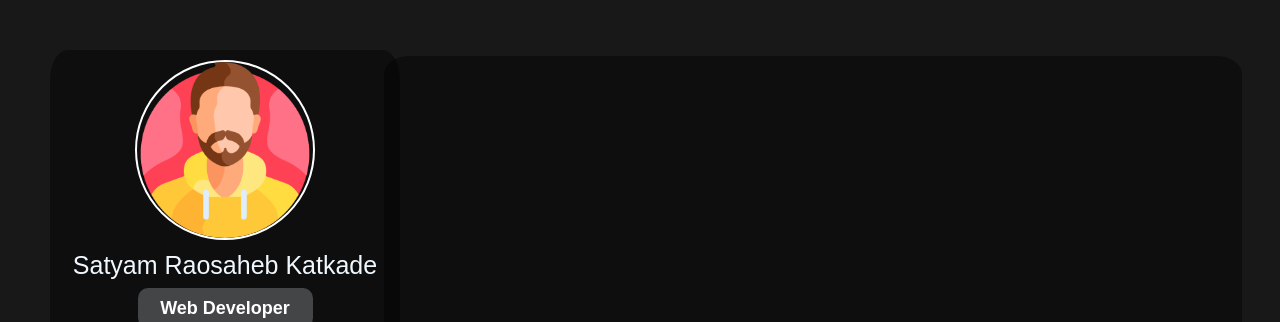
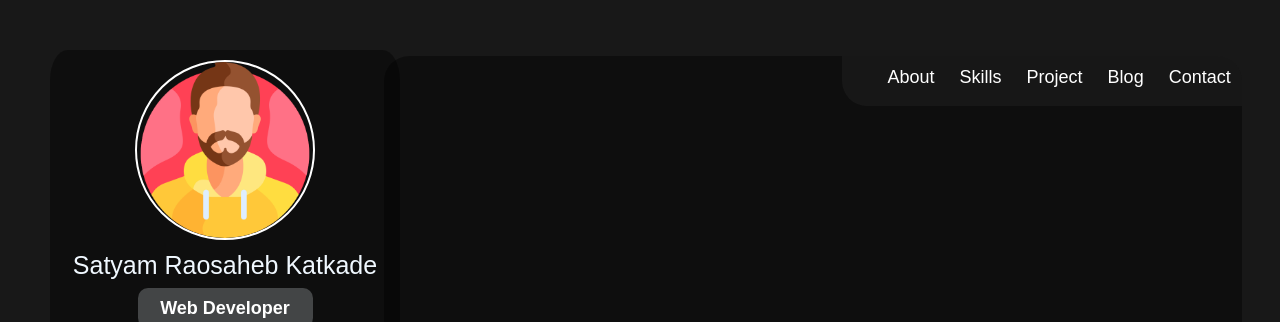
Before and after one commit to satyamrk18/Portfolio, a plain HTML site: page index.html in a window 1280 px wide. Shown: the top 322 px of the page. Drawn offline with nearby package versions, Linux system fonts and the light colour scheme.

Commit message:
navbar structure added for the desktop

```diff
--- a/css/sizing.css
+++ b/css/sizing.css
@@ -96,7 +96,9 @@ font-size:18px;
 list-style-type: none;
 padding:10px;
 }
-
+.phn-navbar{
+  display: none;
+}
 
 }
 
--- a/css/style.css
+++ b/css/style.css
@@ -177,10 +177,36 @@ body {
   position:absolute;
   top:7%;
   left:30%;
-  border-radius:3%;
+  border-radius:25px;
   z-index:2;
 }
 .phn-navbar
  {
   display: none;
  }
+ .navbar{
+height:50px;
+width:400px;
+border-radius:10px;
+background-color: rgba(69, 64, 64, 0.183);
+color:white;
+display:flex;
+align-items:center;
+justify-content:center;
+position:absolute;
+top:0px;
+right:0px;
+border-radius:0px 25px 0px 25px;
+}
+.navbar ul
+{
+  display:flex;
+  flex-direction:row;
+  gap:25px;
+ padding-right:5px;
+ }
+ .navbar li{
+  list-style:none;
+  font-size:18px;
+
+ }
--- a/index.html
+++ b/index.html
@@ -55,7 +55,19 @@
         </div>
       </div>
       <!--summery and about me-->
-      <div class="container"></div>
+      <div class="container">
+              <!--desktop navbar-->
+              <div class="navbar">
+                <ul>
+                  <li>About</li>
+                  <li>Skills</li>
+                  <li>Project</li>
+                  <li>Blog</li>
+                  <li>Contact</li>
+                </ul>
+              </div>
+
+      </div>
       <!--only for moblie information card-->
       <script>
         for (let i = 0; i < 1035; i++) {
@@ -64,6 +76,7 @@
         </script>
     </div>
 
+   <!--phone navbar-->
 <div class="phn-navbar">
 <ul>
   <li>About</li>
@@ -71,7 +84,6 @@
   <li>Project</li>
   <li>Contact</li>
 </ul>
-
 </div>
 
 
```
Also changed, not shown: requremetnt.txt.
